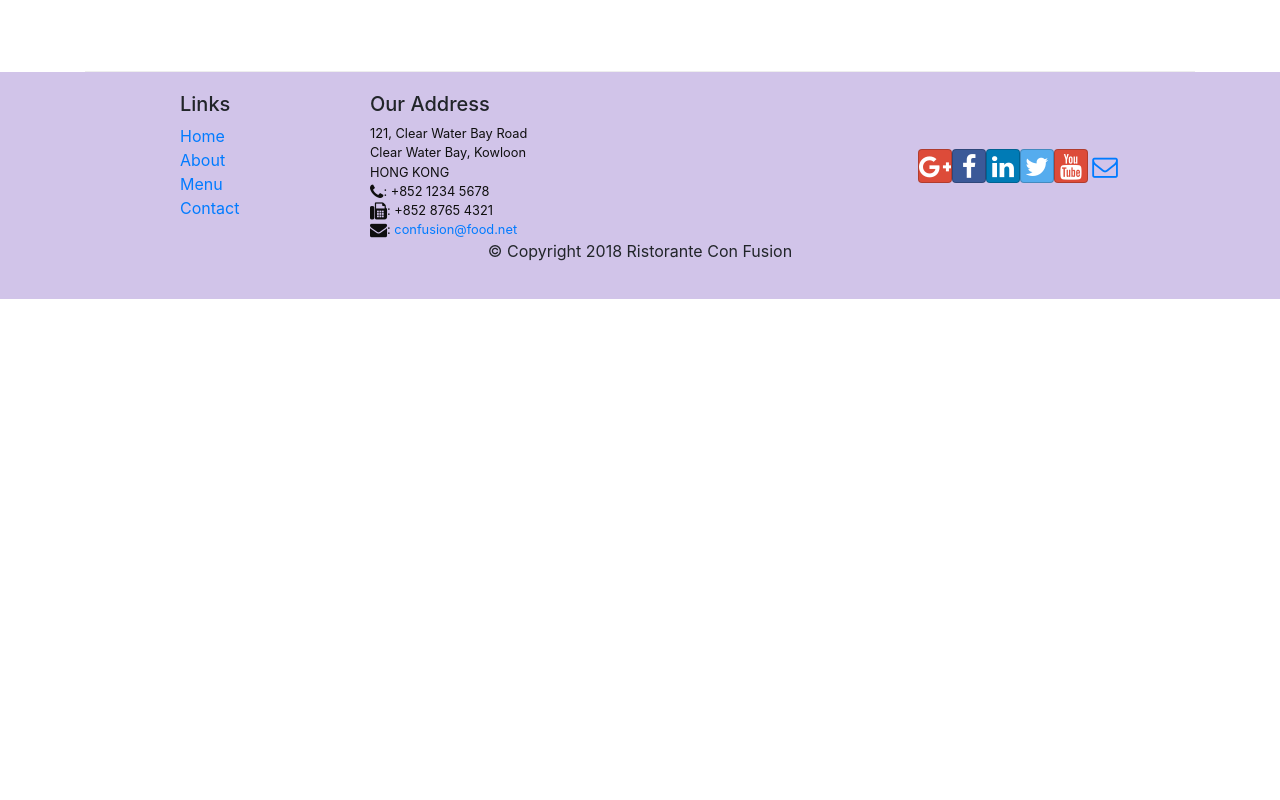
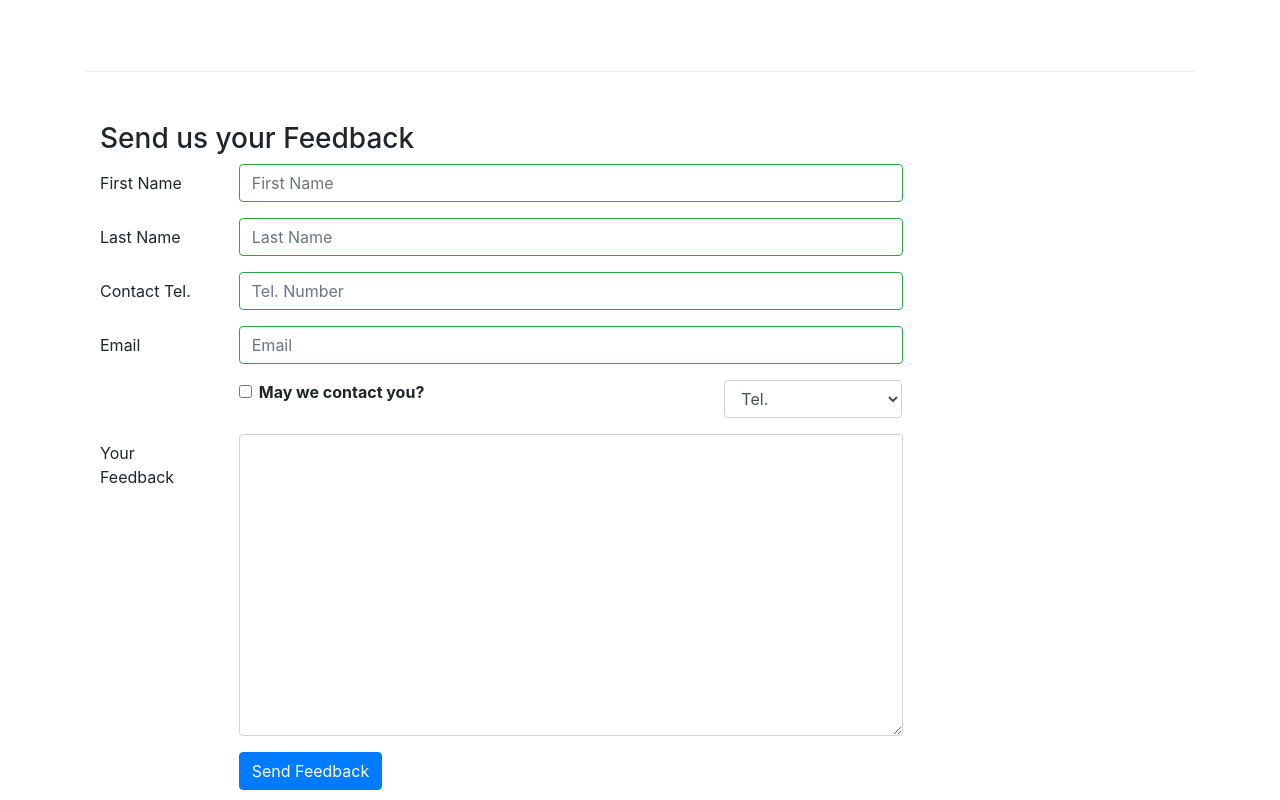
Before and after one commit to Prince-Agrawal/learnReact, a React (Create React App) app: page /contactus in a window 1280 px wide. Shown: the part 800-1600 px from the top of the page. Before the commit the page ends 1099 px from the top, so only its background shows below. Built offline with nearby package versions, Linux system fonts and the light colour scheme.

Commit message:
controlled form

```diff
--- a/src/components/ContactComponent.js
+++ b/src/components/ContactComponent.js
@@ -1,8 +1,109 @@
-import React from "react";
-import { Breadcrumb, BreadcrumbItem } from "reactstrap";
+import React, { Component } from "react";
+import {
+  Breadcrumb,
+  BreadcrumbItem,
+  Button,
+  Form,
+  FormGroup,
+  FormFeedback,
+  Label,
+  Input,
+  Col,
+} from "reactstrap";
 import { Link } from "react-router-dom";
 
-function Contact(props) {
+class Contact extends Component {
+  constructor(props) {
+    super(props);
+
+    this.state = {
+      firstname: "",
+      lastname: "",
+      telnum: "",
+      email: "",
+      agree: false,
+      contactType: "Tel.",
+      message: "",
+      touched: {
+        firstname: false,
+        lastname: false,
+        telnum: false,
+        email: false,
+      },
+    };
+
+    this.handleInputChange = this.handleInputChange.bind(this);
+    this.handleSubmit = this.handleSubmit.bind(this);
+    this.handleBlur = this.handleBlur.bind(this);
+    this.validate = this.validate.bind(this);
+  }
+
+  handleBlur = (field) => (eve) => {
+    this.setState({
+      touched: { ...this.state.touched, [field]: true },
+    });
+    // console.log(eve);
+  };
+
+  validate(firstname, lastname, telnum, email) {
+    const errors = {
+      firstname: "",
+      lastname: "",
+      telnum: "",
+      email: "",
+    };
+
+    if (this.state.touched.firstname && firstname.length < 3) {
+      errors.firstname = "First name should be >=3 character";
+    } else if (this.state.touched.firstname && firstname.length > 10) {
+      errors.firstname = "First name should be <=10 character";
+    }
+
+    if (this.state.touched.lastname && lastname.length < 3) {
+      errors.lastname = "Last name should be >=3 character";
+    } else if (this.state.touched.lastname && lastname.length > 10) {
+      errors.lastname = "Last name should be <=10 character";
+    }
+
+    const reg = /^\d+$/;
+
+    if (this.state.touched.telnum && !reg.test(telnum)) {
+      errors.telnum = "telnum should be a number";
+    }
+
+    if (
+      this.state.touched.email &&
+      email.split("").filter((x) => x === "@").length !== 1
+    ) {
+      errors.email = "Enter valid email";
+    }
+
+    return errors;
+  }
+
+  handleInputChange(event) {
+    const target = event.target;
+    const value = target.type === "checkbox" ? target.checked : target.value;
+    const name = target.name;
+
+    this.setState({
+      [name]: value,
+    });
+  }
+
+  handleSubmit(event) {
+    console.log("Current State is: " + JSON.stringify(this.state));
+    alert("Current State is: " + JSON.stringify(this.state));
+    event.preventDefault();
+  }
+  render() {
+    const errors = this.validate(
+      this.state.firstname,
+      this.state.lastname,
+      this.state.telnum,
+      this.state.email
+    );
+
     return (
       <div className="container">
         <div className="row">
@@ -63,8 +164,142 @@
             </div>
           </div>
         </div>
+        <div className="row row-content">
+          <div className="col-12">
+            <h3>Send us your Feedback</h3>
+          </div>
+          <div className="col-12 col-md-9">
+            <Form onSubmit={this.handleSubmit}>
+              <FormGroup row>
+                <Label htmlFor="firstname" md={2}>
+                  First Name
+                </Label>
+                <Col md={10}>
+                  <Input
+                    type="text"
+                    id="firstname"
+                    name="firstname"
+                    placeholder="First Name"
+                    value={this.state.firstname}
+                    valid={errors.firstname === ""}
+                    invalid={errors.firstname !== ""}
+                    onBlur={this.handleBlur("firstname")}
+                    onChange={this.handleInputChange}
+                  />
+                  <FormFeedback>{errors.firstname}</FormFeedback>
+                </Col>
+              </FormGroup>
+              <FormGroup row>
+                <Label htmlFor="lastname" md={2}>
+                  Last Name
+                </Label>
+                <Col md={10}>
+                  <Input
+                    type="text"
+                    id="lastname"
+                    name="lastname"
+                    placeholder="Last Name"
+                    value={this.state.lastname}
+                    valid={errors.lastname === ""}
+                    invalid={errors.lastname !== ""}
+                    onBlur={this.handleBlur("lastname")}
+                    onChange={this.handleInputChange}
+                  />
+                  <FormFeedback>{errors.lastname}</FormFeedback>
+                </Col>
+              </FormGroup>
+              <FormGroup row>
+                <Label htmlFor="telnum" md={2}>
+                  Contact Tel.
+                </Label>
+                <Col md={10}>
+                  <Input
+                    type="tel"
+                    id="telnum"
+                    name="telnum"
+                    placeholder="Tel. Number"
+                    value={this.state.telnum}
+                    valid={errors.telnum === ""}
+                    invalid={errors.telnum !== ""}
+                    onBlur={this.handleBlur("telnum")}
+                    onChange={this.handleInputChange}
+                  />
+                  <FormFeedback>{errors.telnum}</FormFeedback>
+                </Col>
+              </FormGroup>
+              <FormGroup row>
+                <Label htmlFor="email" md={2}>
+                  Email
+                </Label>
+                <Col md={10}>
+                  <Input
+                    type="email"
+                    id="email"
+                    name="email"
+                    placeholder="Email"
+                    value={this.state.email}
+                    valid={errors.email === ""}
+                    invalid={errors.email !== ""}
+                    onBlur={this.handleBlur("email")}
+                    onChange={this.handleInputChange}
+                  />
+                  <FormFeedback>{errors.email}</FormFeedback>
+                </Col>
+              </FormGroup>
+              <FormGroup row>
+                <Col md={{ size: 6, offset: 2 }}>
+                  <FormGroup check>
+                    <Label check>
+                      <Input
+                        type="checkbox"
+                        name="agree"
+                        checked={this.state.agree}
+                        onChange={this.handleInputChange}
+                      />{" "}
+                      <strong>May we contact you?</strong>
+                    </Label>
+                  </FormGroup>
+                </Col>
+                <Col md={{ size: 3, offset: 1 }}>
+                  <Input
+                    type="select"
+                    name="contactType"
+                    value={this.state.contactType}
+                    onChange={this.handleInputChange}
+                  >
+                    <option>Tel.</option>
+                    <option>Email</option>
+                  </Input>
+                </Col>
+              </FormGroup>
+              <FormGroup row>
+                <Label htmlFor="message" md={2}>
+                  Your Feedback
+                </Label>
+                <Col md={10}>
+                  <Input
+                    type="textarea"
+                    id="message"
+                    name="message"
+                    rows="12"
+                    value={this.state.message}
+                    onChange={this.handleInputChange}
+                  ></Input>
+                </Col>
+              </FormGroup>
+              <FormGroup row>
+                <Col md={{ size: 10, offset: 2 }}>
+                  <Button type="submit" color="primary">
+                    Send Feedback
+                  </Button>
+                </Col>
+              </FormGroup>
+            </Form>
+          </div>
+        </div>
       </div>
     );
   }
+}
 
 export default Contact;
--- a/src/components/DishDetails.js
+++ b/src/components/DishDetails.js
@@ -1,4 +1,4 @@
-import React, { Component } from "react";
+import React from "react";
 import {
   Card,
   CardImg,
--- a/src/components/MainComponent.js
+++ b/src/components/MainComponent.js
@@ -1,6 +1,5 @@
 import React from "react";
 import "../App.css";
-import { Navbar, NavbarBrand } from "reactstrap";
 import Menu from "./MenuComponent";
 import Header from "./Header";
 import Footer from "./Footer";
```
Lines whose indentation alone changed are shown as unchanged.
